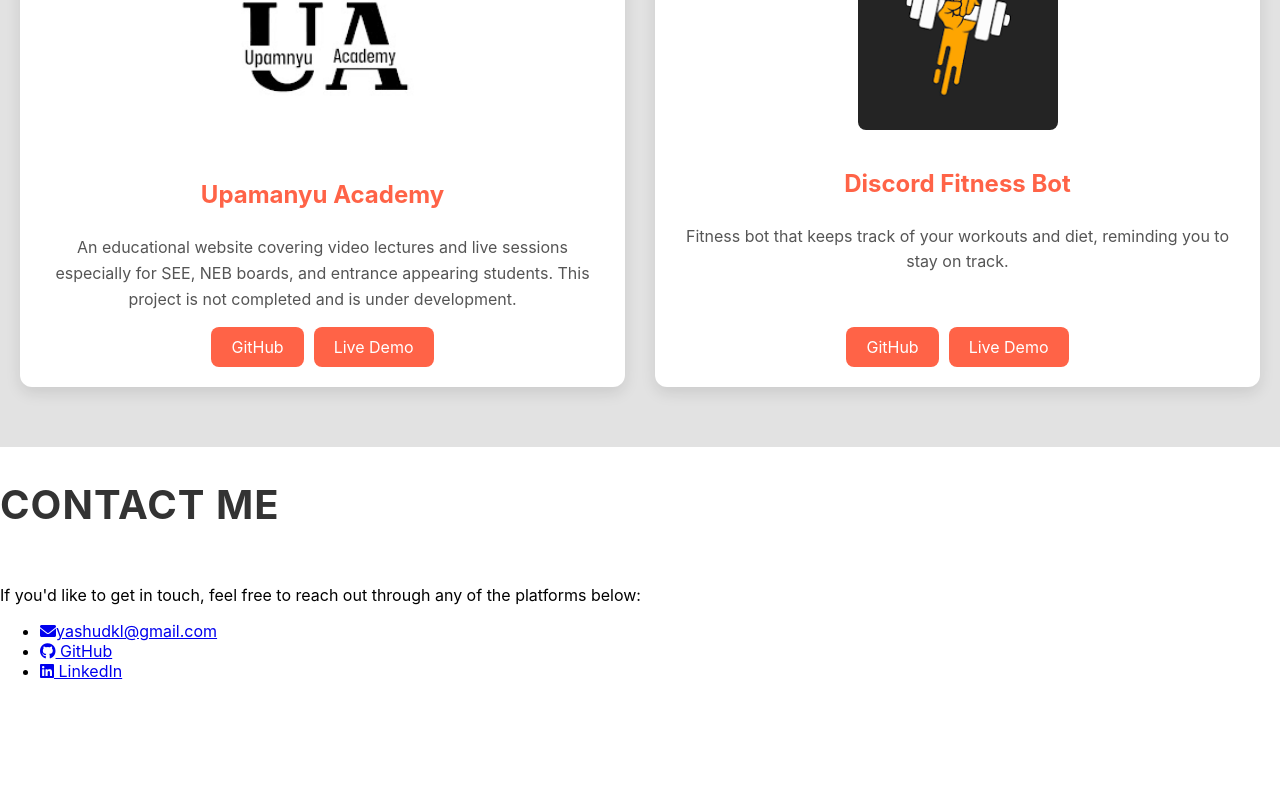
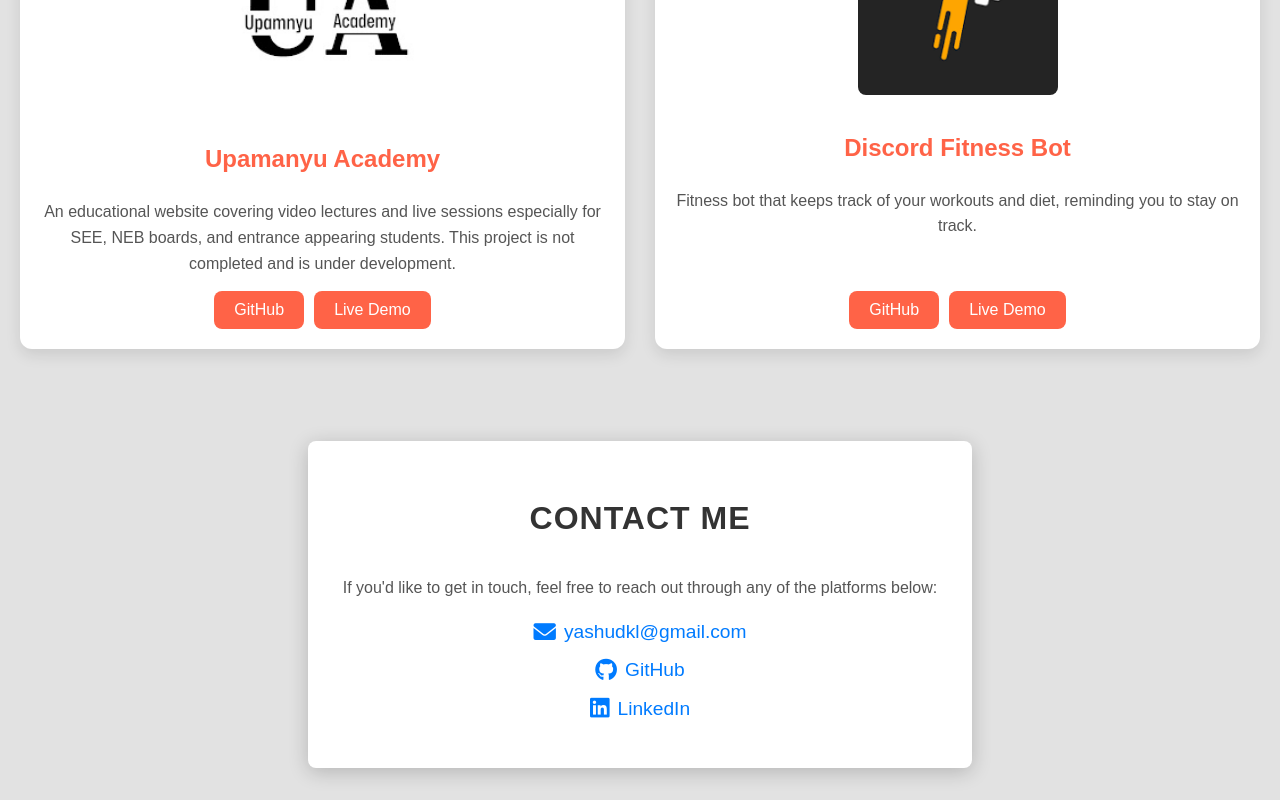
Before and after one commit to yashudkl/ProtfolioSite, a React (Create React App) app in the folder my-portfolio/: page / in a window 1280 px wide. Shown: the part 1705-2505 px from the top of the page. Before the commit the page ends 2402 px from the top, so only its background shows below. Built offline with nearby package versions, Linux system fonts and the light colour scheme.

Commit message:
Contact-updated-styles

```diff
--- a/my-portfolio/src/components/Contact.css
+++ b/my-portfolio/src/components/Contact.css
@@ -1,27 +1,58 @@
-/* Contact Section Styles */
-#contact {
-    background-color: #e2e2e2;
-    padding: 60px 20px;
+.contact-container {
+  max-width: 600px;
+  margin: 2rem auto;
+  padding: 2rem;
+  background-color: #ffffff;
+  border-radius: 8px;
+  box-shadow: 0 4px 20px rgba(0, 0, 0, 0.2);
   text-align: center;
+  transition: transform 0.3s ease;
 }
 
-  #contact h2 {
-    font-size: 2.5rem;
-    color: #007bff;
-    margin-bottom: 1.5rem;
+.contact-container:hover {
+  transform: translateY(-5px);
 }
 
-  #contact p {
-    font-size: 1.2rem;
-    color: #555;
+.contact-container h2 {
+  font-size: 2rem;
   margin-bottom: 1rem;
+  color: #333;
 }
 
-  #contact a {
-    color: #007bff;
-    text-decoration: underline;
+.contact-container p {
+  margin-bottom: 1.5rem;
+  color: #555;
 }
 
-  #contact a:hover {
+.contact-list {
+  list-style: none;
+  padding: 0;
+}
+
+.contact-list li {
+  margin: 1rem 0;
+}
+
+.contact-list a {
+  text-decoration: none;
+  color: #007BFF;
+  font-size: 1.2rem;
+  transition: color 0.3s ease;
+  display: flex;
+  align-items: center;
+  justify-content: center;
+}
+
+.contact-list a i {
+  margin-right: 0.5rem;
+  font-size: 1.4rem;
+}
+
+.contact-list a:hover {
   color: #0056b3;
 }
+
+body {
+  background-color: #e2e2e2;
+  font-family: Arial, sans-serif;
+}
```
Lines whose indentation alone changed are shown as unchanged.
